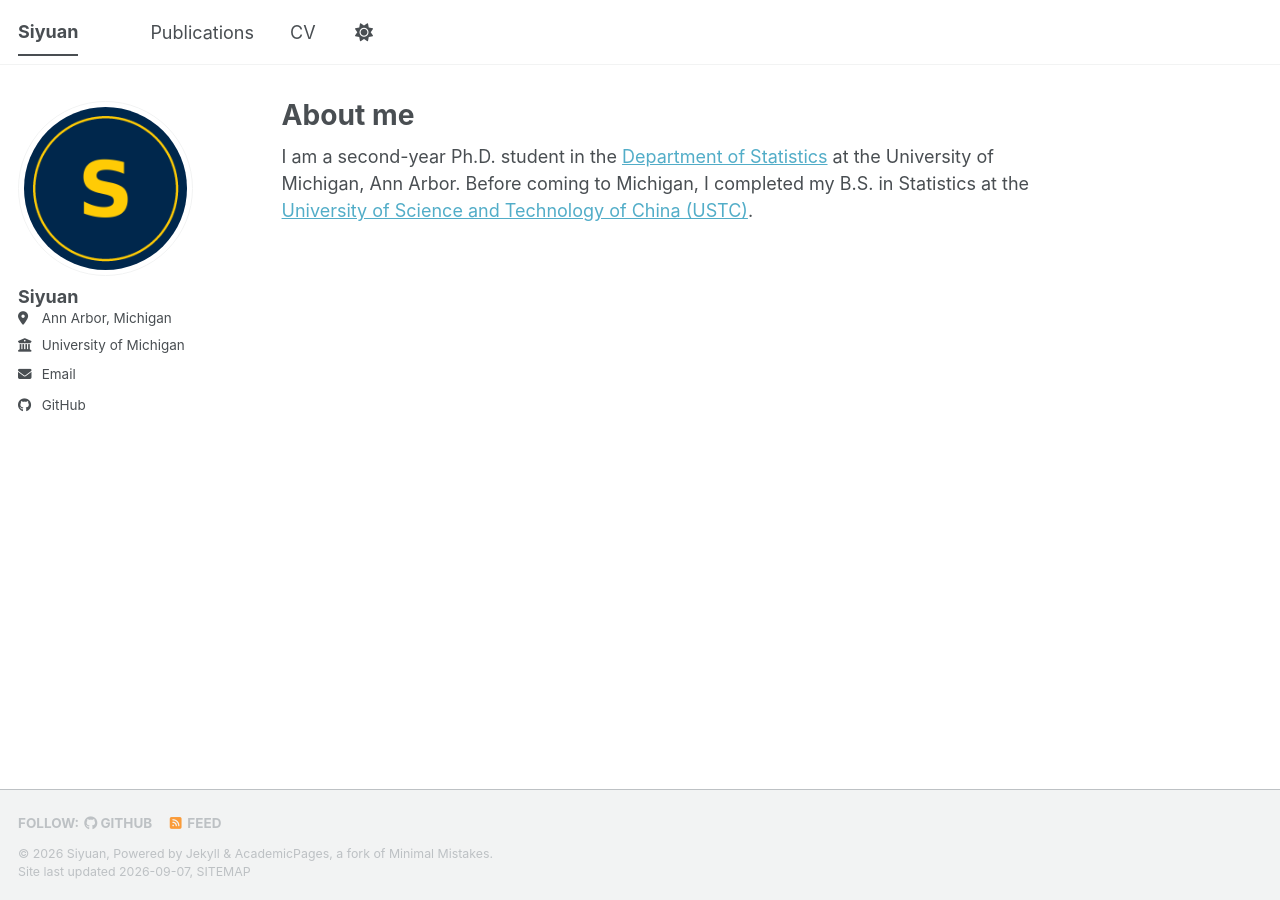
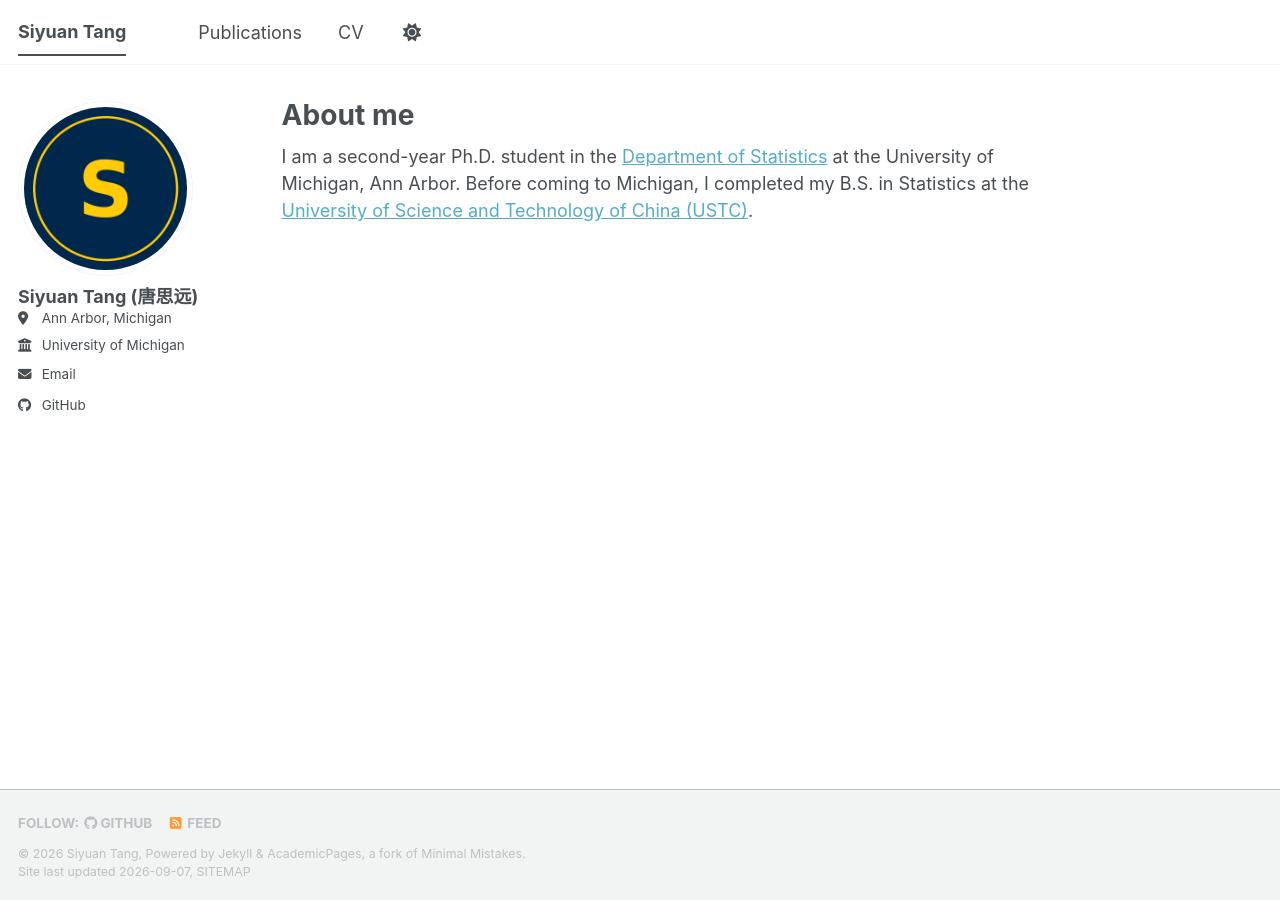
Before and after one commit to siyuat-ui/siyuat-ui.github.io, a Jekyll site: the page built from _pages/about.md, in a window 1280 px wide. Built offline with Jekyll 4.4.1, drawn with Linux system fonts in a browser that asks for light colours; a style sheet for code colours, icons or effects is not loaded.

Commit message:
Use full name Siyuan Tang (唐思远)
Co-Authored-By: Claude Sonnet 5 <noreply@anthropic.com>
Claude-Session: https://claude.ai/code/session_01V4NqYJVaZa2Mrh8DC2t8GC

```diff
--- a/_config.yml
+++ b/_config.yml
@@ -9,10 +9,10 @@
 # Basic Site Settings
 locale                   : "en-US"
 site_theme               : "default" # The available themes options are "default", "air", "sunrise", "mint", "dirt" and "contrast"
-title                    : "Siyuan"
+title                    : "Siyuan Tang"
 title_separator          : "-"
-name                     : &name "Siyuan"
-description              : &description "Siyuan's academic website — PhD student in Statistics at the University of Michigan"   # Update this with a general description of your site, this is the default if not overridden by a page
+name                     : &name "Siyuan Tang"
+description              : &description "Siyuan Tang's academic website — PhD student in Statistics at the University of Michigan"   # Update this with a general description of your site, this is the default if not overridden by a page
 url                      : https://siyuat-ui.github.io # The base hostname & protocol for your site e.g. "https://[your GitHub username].github.io",
                                                            # or if you already have some other page hosted on Github then use "https://[your GitHub username].github.io/[Your Repo Name]"
 baseurl                  : "" # the subpath of your site, e.g. "/blog"
@@ -24,7 +24,7 @@ repository               : "siyuat-ui/siyuat-ui.github.io"
 author:
   # Biographic information
   avatar           : "profile.png"
-  name             : "Siyuan"
+  name             : "Siyuan Tang (唐思远)"
   pronouns         : # example: "she/her"
   bio              : #
   location         : "Ann Arbor, Michigan"
```
